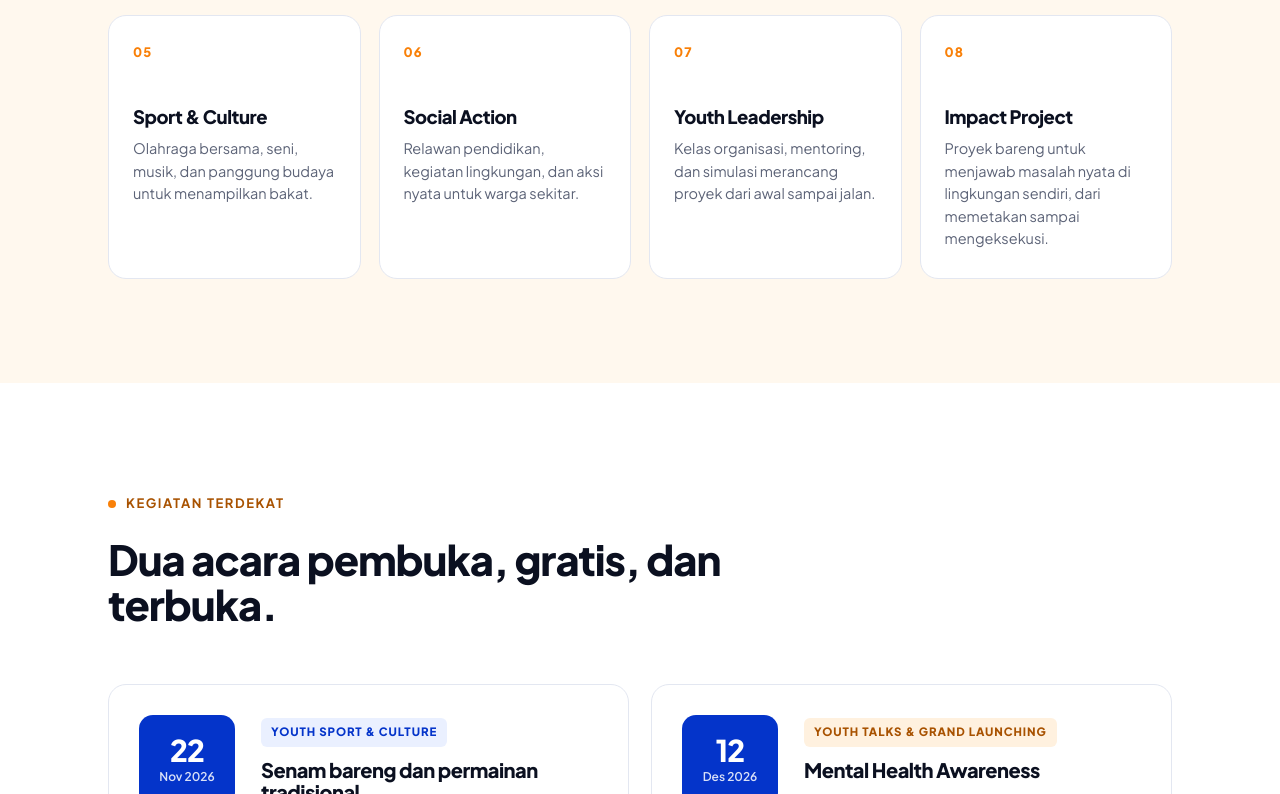
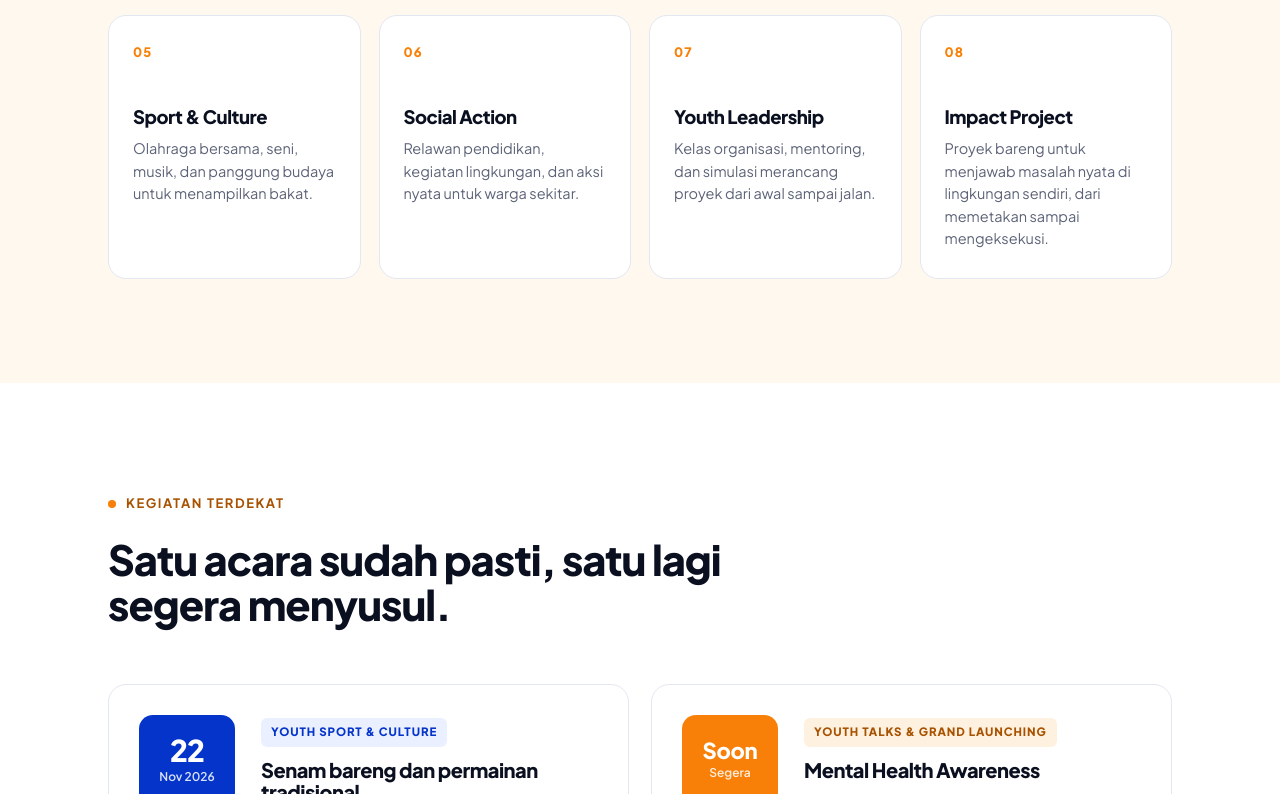
Before and after one commit to imanseptian/tyh, a plain HTML site: page index.html in a window 1280 px wide. Shown: the part 2006-2800 px from the top of the page. Drawn offline with Linux system fonts and the light colour scheme.

Commit message:
Youth Talks: ganti tanggal 12 Desember menjadi Coming Soon

```diff
--- a/assets/style.css
+++ b/assets/style.css
@@ -366,6 +366,8 @@ ul, ol { margin: 0; padding: 0; list-style: none; }
 }
 .event-date .d { font-size: 30px; font-weight: 800; line-height: 1; letter-spacing: -.03em; }
 .event-date .m { font-size: 12px; font-weight: 600; opacity: .85; }
+.event-soon { background: var(--orange); }
+.event-soon .d { font-size: 22px; letter-spacing: -.01em; }
 .tag {
   display: inline-block;
   font-size: 11.5px;
--- a/index.html
+++ b/index.html
@@ -101,7 +101,7 @@
       <ul class="stats">
         <li><strong>13</strong><span>Kecamatan di Kota Tangerang</span></li>
         <li><strong>8</strong><span>Program unggulan</span></li>
-        <li><strong>2</strong><span>Kegiatan perdana akhir 2026</span></li>
+        <li><strong>2</strong><span>Kegiatan perdana yang disiapkan</span></li>
       </ul>
     </div>
   </section>
@@ -183,7 +183,7 @@
     <div class="wrap">
       <div class="section-head">
         <p class="kicker"><span class="dot"></span>Kegiatan terdekat</p>
-        <h2>Dua acara pembuka, gratis, dan terbuka.</h2>
+        <h2>Satu acara sudah pasti, satu lagi segera menyusul.</h2>
       </div>
 
       <div class="events">
@@ -202,13 +202,13 @@
         </article>
 
         <article class="event">
-          <div class="event-date"><span class="d">12</span><span class="m">Des 2026</span></div>
+          <div class="event-date event-soon"><span class="d">Soon</span><span class="m">Segera</span></div>
           <div class="event-body">
             <span class="tag tag-orange">Youth Talks &amp; Grand Launching</span>
             <h3>Mental Health Awareness</h3>
             <p>Seminar, tanya jawab, dan workshop interaktif bersama psikolog. Sekaligus peresmian Tangerang Youth Hub.</p>
             <ul class="meta">
-              <li>08.30 – 11.30 WIB</li>
+              <li>Tanggal segera diumumkan</li>
               <li>Lokasi segera diumumkan</li>
               <li>150 peserta</li>
             </ul>
```
